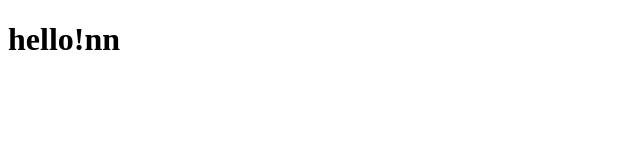
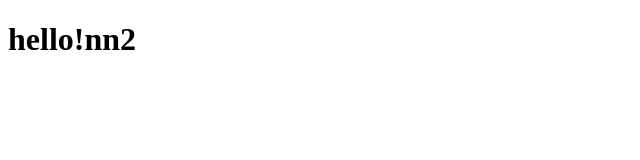
Before and after one commit to lleoun/coursera-test, a plain HTML site: page index.html in a window 1280 px wide. Shown: the full height of the page, 0-640 px from the left. Drawn offline with Linux system fonts and the light colour scheme.

Commit message:
fist file

```diff
--- a/index.html
+++ b/index.html
@@ -5,6 +5,6 @@
     <title>Hello coursera</title>
   </head>
   <body>
-    <h1>hello!nn</h1>
+    <h1>hello!nn2</h1>
   </body>
 </html>
```
